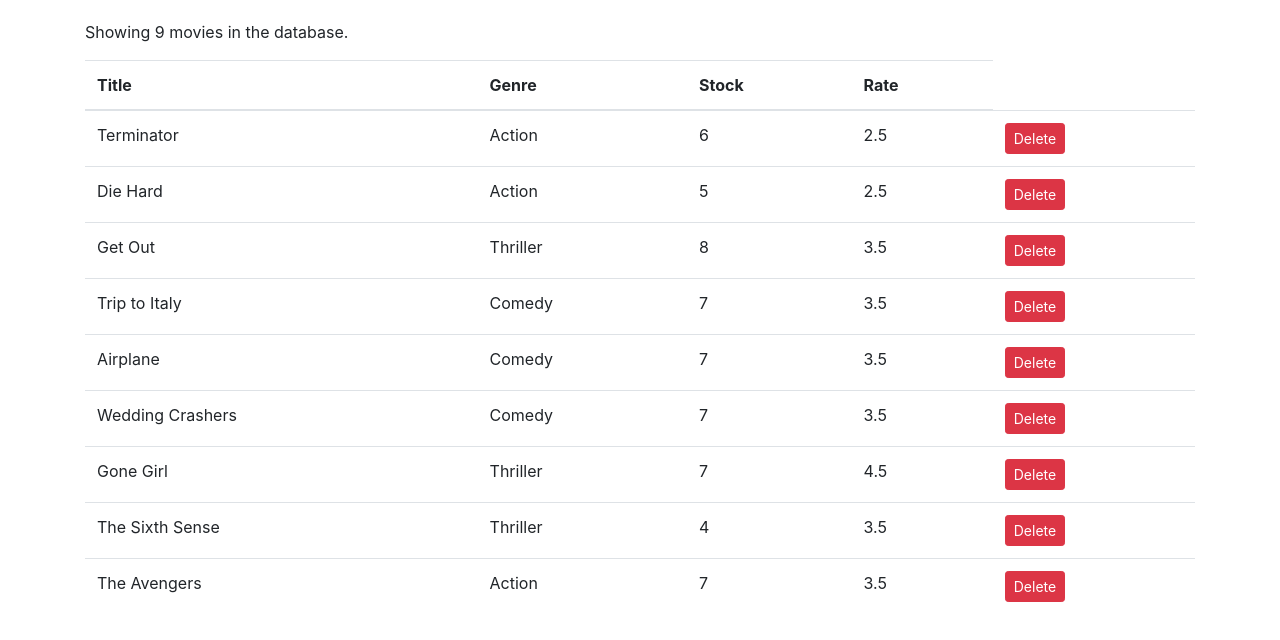
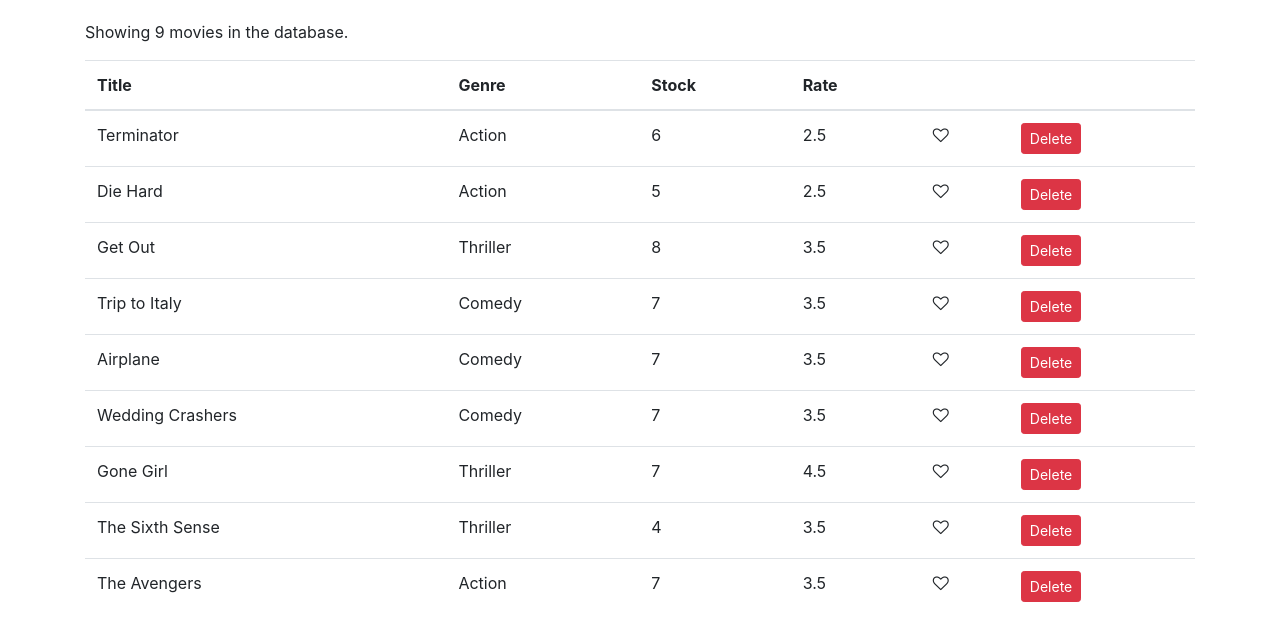
Before and after one commit to programaka/vidly, a React (Create React App) app: page / in a window 1280 px wide. Shown: the top 640 px of the page. Built offline with nearby package versions, Linux system fonts and the light colour scheme.

Commit message:
added reusable Like component

```diff
--- /dev/null
+++ b/src/components/common/like.jsx
@@ -0,0 +1,20 @@
+import React, { Component } from 'react';
+
+const Like = (props) => {
+  let classes = "fa fa-heart";
+
+  if (!props.liked) {
+    classes += "-o";
+  }
+
+  return (
+    <i
+      onClick={props.onLikeToggle}
+      className={classes}
+      aria-hidden="true"
+      style={{ cursor: "pointer" }}>
+    </i>
+  );
+}
+
+export default Like;
--- a/src/components/movies.jsx
+++ b/src/components/movies.jsx
@@ -1,5 +1,6 @@
 import React, { Component } from 'react';
 import { getMovies } from '../services/fakeMovieService';
+import Like from './common/like';
 
 class Movies extends Component {
   state = {
@@ -8,6 +9,14 @@
 
   handleDeleteMovie(movie) {
     let movies = this.state.movies.filter(m => m._id !== movie._id);
+    this.setState({ movies });
+  }
+
+  handleLike(movie) {
+    const movies = [...this.state.movies];
+    const index = this.state.movies.indexOf(movie);
+    movies[index] = {...movie};
+    movies[index].liked = !movies[index].liked;
     this.setState({ movies });
   }
 
@@ -26,6 +35,8 @@
               <th>Genre</th>
               <th>Stock</th>
               <th>Rate</th>
+              <th></th>
+              <th></th>
             </tr>
           </thead>
           <tbody>
@@ -35,6 +46,7 @@
                 <td>{movie.genre.name}</td>
                 <td>{movie.numberInStock}</td>
                 <td>{movie.dailyRentalRate}</td>
+                <td><Like onLikeToggle={() => this.handleLike(movie)} liked={movie.liked} /></td>
                 <td>
                   <button onClick={() => this.handleDeleteMovie(movie)} className="btn btn-danger btn-sm">Delete</button>
                 </td>
```
